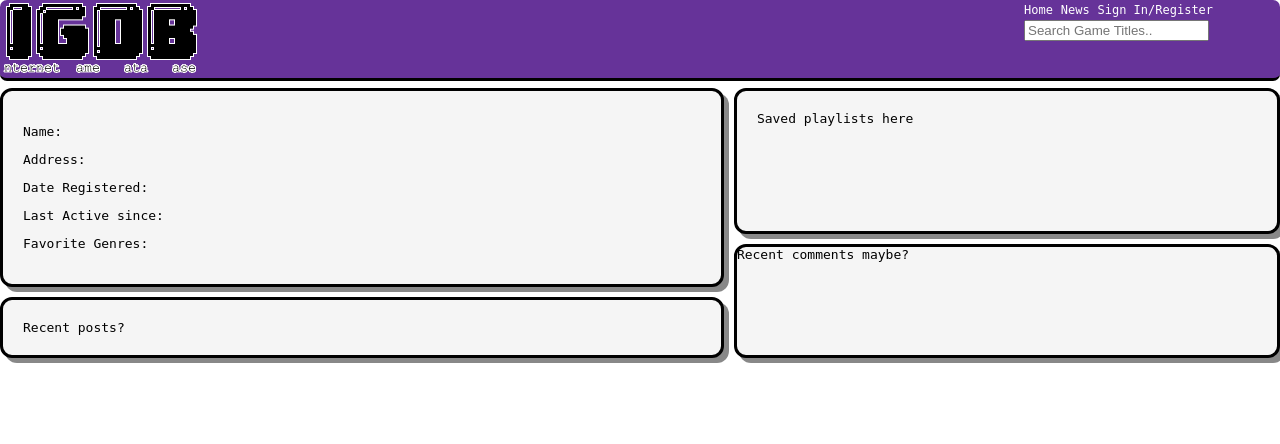
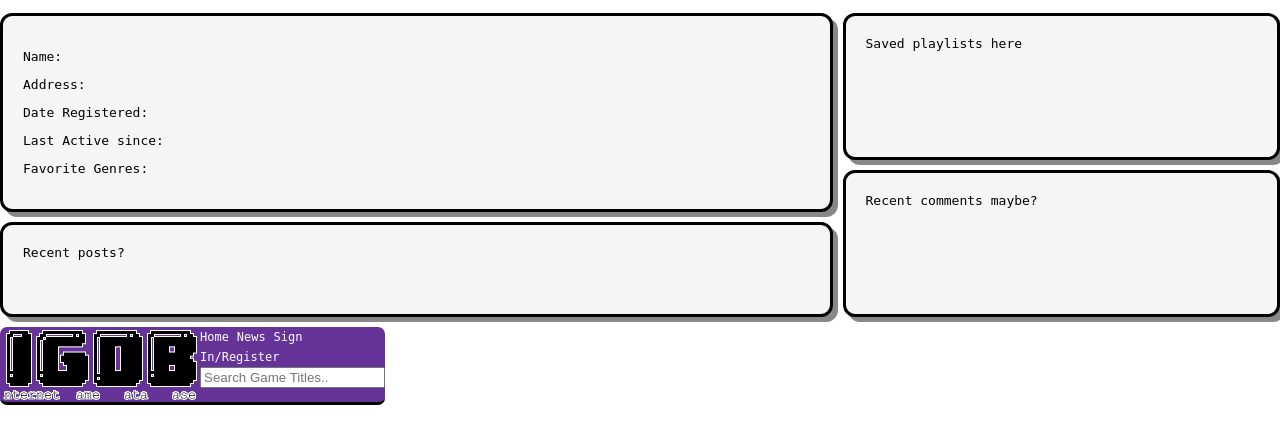
Before and after one commit to noxiousHellcat/IGDB, a web app: file user_page.html in a window 1280 px wide. Shown: the top 444 px of the page. Run offline with its HTML, style and script files only (its server is not run), Linux system fonts and the light colour scheme.

Commit message:
Update user.css

```diff
--- a/css/user.css
+++ b/css/user.css
@@ -9,18 +9,21 @@ body{
   }
   .page
   {
+    margin-top: 1em;
     display: grid;
+    grid-template-columns: repeat(5, 1fr);
+    grid-template-rows:repeat(6, 1fr);
     grid-column-gap: 10px;
     grid-row-gap: 10px;
+    width: auto;
   }
   .header {
     background-color:whitesmoke;
-    grid-area: 1 / 1 / 2 / 6;
-    height:100%;
+    height:fit-content;
     border-bottom:solid black;
     border-radius: 7px;
     display: grid;
-    grid-template-columns: repeat(5, 1fr);
+    grid-template-columns: repeat(5, 1fr) ;
     background-color: rebeccapurple;
   }
   .header a{
@@ -40,7 +43,7 @@ body{
   }
 .body {
     background-color:whitesmoke;
-     grid-area: 2 / 1 / 5 / 4;
+     grid-area: 1 / 1 / 5 / 4;
      border-radius: 12px;
      border: solid black;
      box-shadow: 5px 5px #888888;
@@ -48,7 +51,7 @@ body{
 }
 .footer {
     background-color:whitesmoke;
-    grid-area: 5 / 1 / 6 / 4;
+    grid-area: 5/ 1 / 7 / 4;
     border-radius: 12px;
     border: solid black;
     box-shadow: 5px 5px #888888;
@@ -56,15 +59,16 @@ body{
 }
 .playlists {
     background-color:whitesmoke;
-     grid-area: 2/ 4 / 4 / 6;
+     grid-area: 1/ 4 / 4 / 6;
      border-radius: 12px;
      border: solid black;
      box-shadow: 5px 5px #888888;
      padding: 20px;
 }
 .comments {
+  padding: 20px;
     background-color:whitesmoke;
-    grid-area: 4 / 4 / 6 / 6;
+    grid-area: 4 / 4 / 7 / 6;
     border-radius: 12px;
     border: solid black;
     box-shadow: 5px 5px #888888;
```
